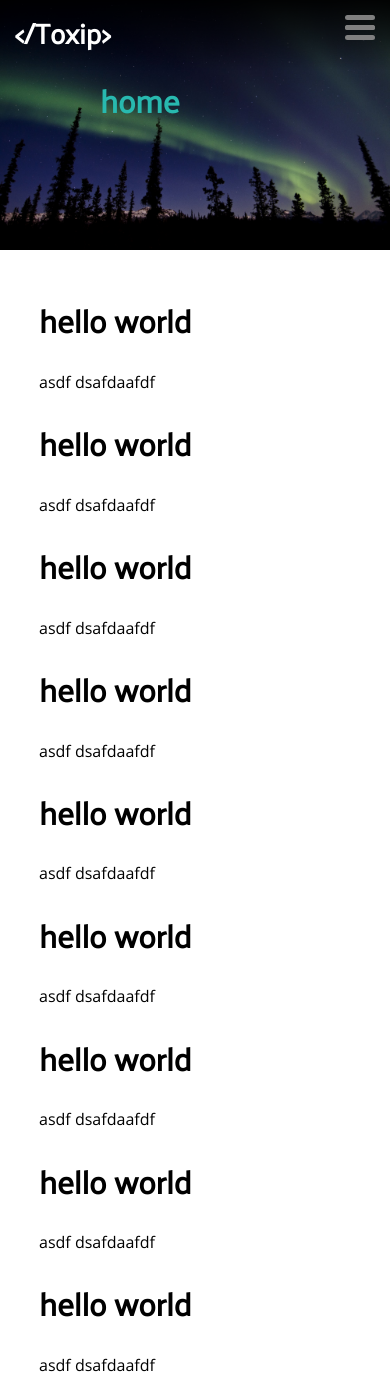
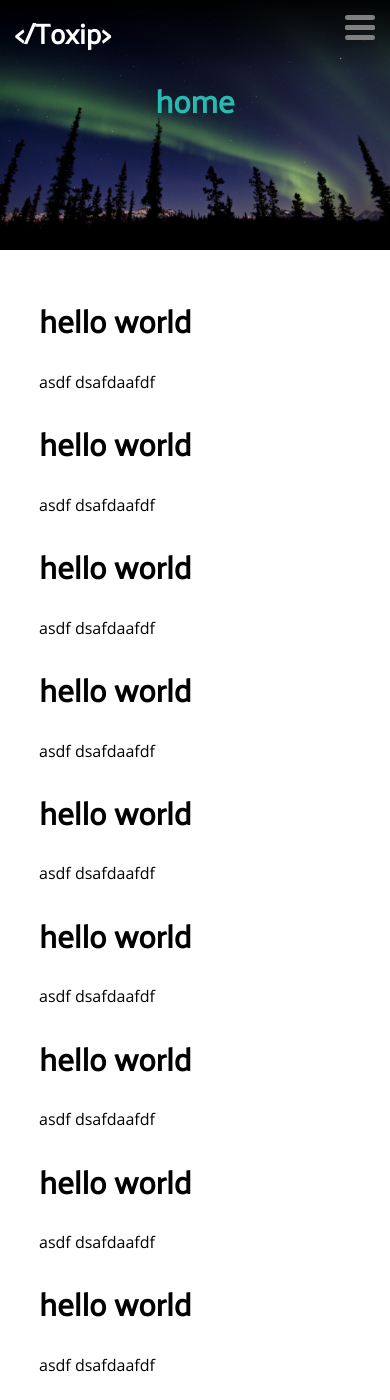
Before and after one commit to topiasv/toxip.net, a Jekyll site: the page built from index.html, in a window 390 px wide and 1400 px high. Built offline with Jekyll 4.4.1, drawn with Linux system fonts in a browser that asks for light colours; nearby versions of some CDN libraries.

Commit message:
Fix mobile header text

```diff
--- a/css/main.css
+++ b/css/main.css
@@ -209,8 +209,14 @@ html:not(.can-touch) #nav a:hover {
 }
 
 @media screen and (max-width: 600px) {
+  .heading-container {
+    width: 100%;
+    padding: 50px 0;
+    text-align: center;
+  }
+
+
   /* Hamburger menu */
-
 
   /*
    * Just a quick hamburger
```
